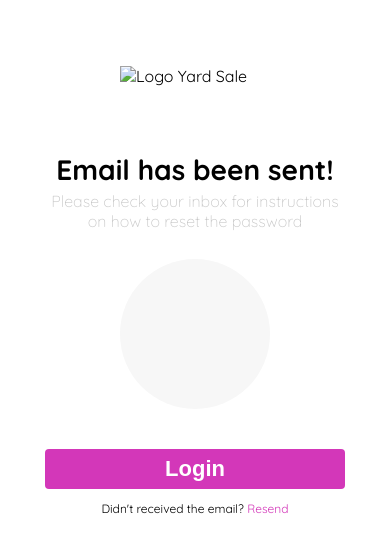
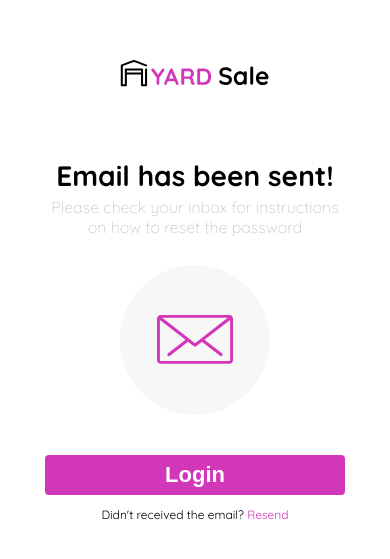
Before and after one commit to AngelVelasco256/YardSale, a plain HTML site: page Views/emailSent.html in a window 390 px wide. Shown: the part 125-684 px from the top of the page. Drawn offline with Linux system fonts and the light colour scheme.

Commit message:
Corrije la visibilidad del logo en version mobile

```diff
--- a/Views/emailSent.html
+++ b/Views/emailSent.html
@@ -99,11 +99,11 @@
 <body>
     <div class="login">
         <div class="form-container">
-            <img src="Assets/logos/logo_yard_sale.svg" alt="Logo Yard Sale" class="logo">
+            <img src="../Assets/logos/logo_yard_sale.svg" alt="Logo Yard Sale" class="logo">
             <h1 class="title">Email has been sent!</h1>
             <p class="subtitle">Please check your inbox for instructions on how to reset the password</p>
             <div class="email-image">
-                <img src="Assets/icons/email.svg" alt="">
+                <img src="../Assets/icons/email.svg" alt="">
             </div>
             <button class="primary-button">Login</button>
             <p class="resend">
```
Also changed, not shown: Views/login.html (+1 -1 lines), home.html (+1 -1 lines).
